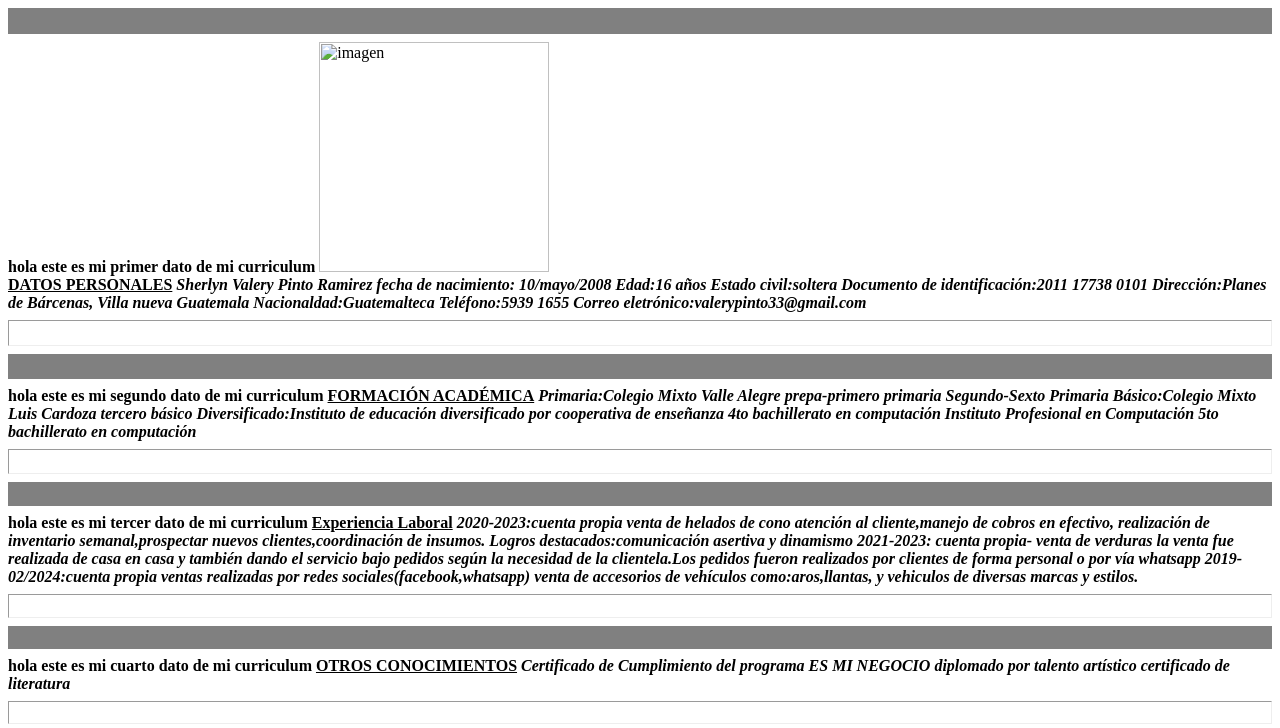
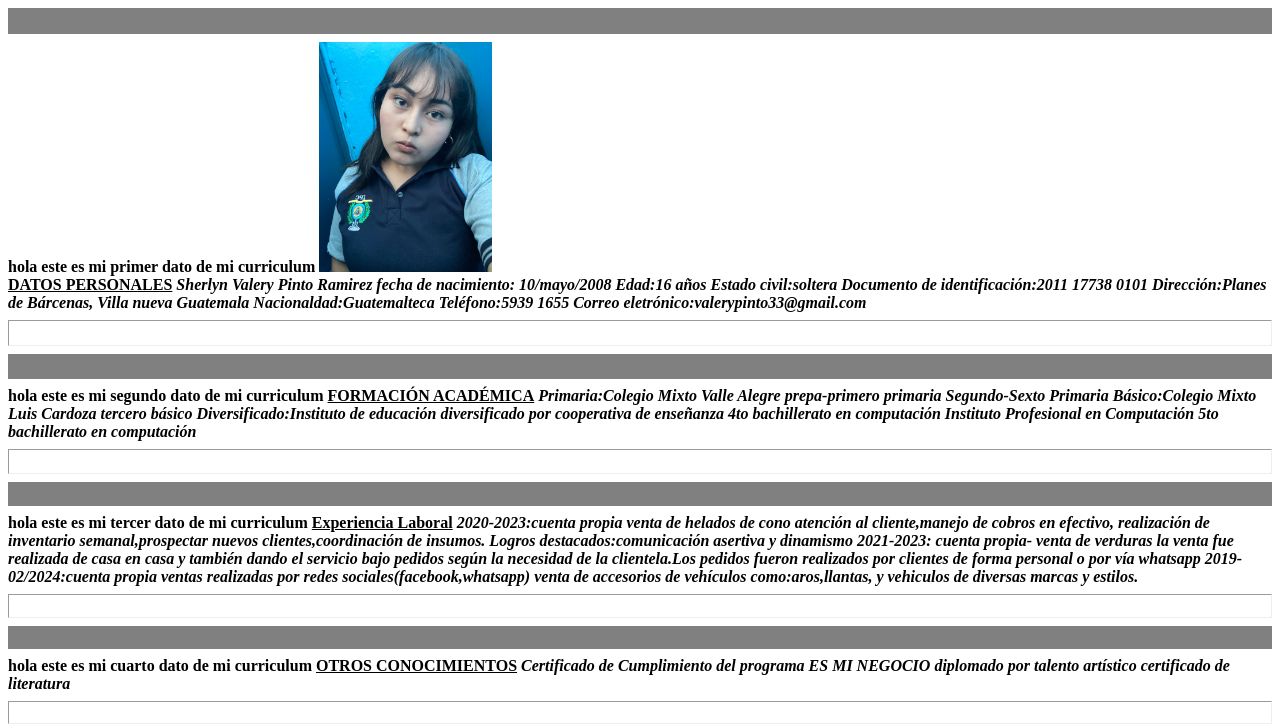
Before and after one commit to 123-1717/valery, a plain HTML site: page index.html in a window 1280 px wide. Drawn offline with Linux system fonts and the light colour scheme.

Commit message:
Update index.html

```diff
--- a/index.html
+++ b/index.html
@@ -5,7 +5,7 @@
 <body>
 <hr size="26" noshade >
 <b>hola este es  mi primer dato de mi curriculum</b>
-<img src="curriculum/foto.jpg"alt="imagen"height="230"widht="180"><br>
+<img src="foto.jpg"alt="imagen"height="230"widht="180"><br>
 <b><u>DATOS PERSONALES</u></b>
 <b><i>Sherlyn Valery Pinto Ramirez
 fecha de nacimiento: 10/mayo/2008
```
